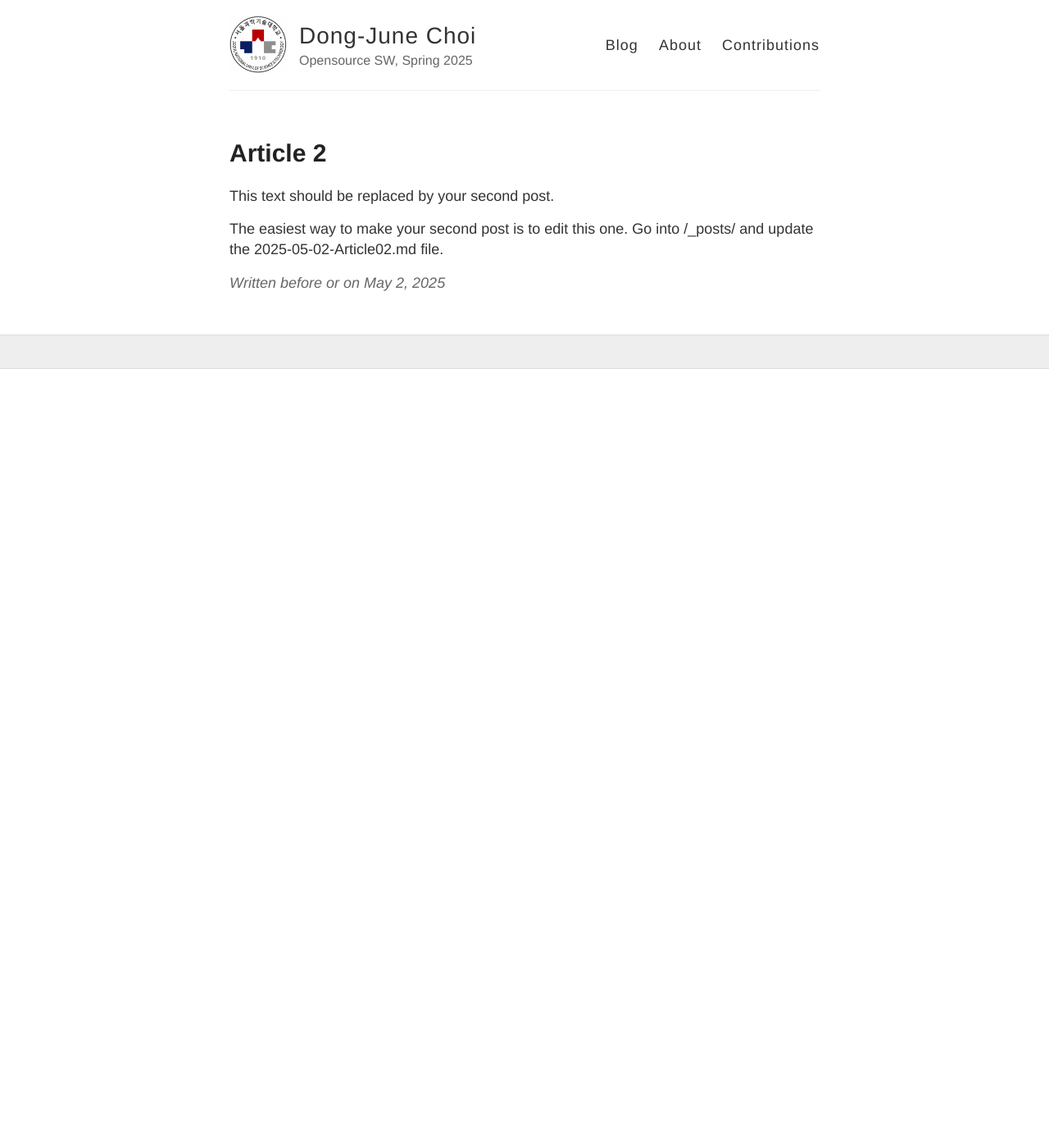
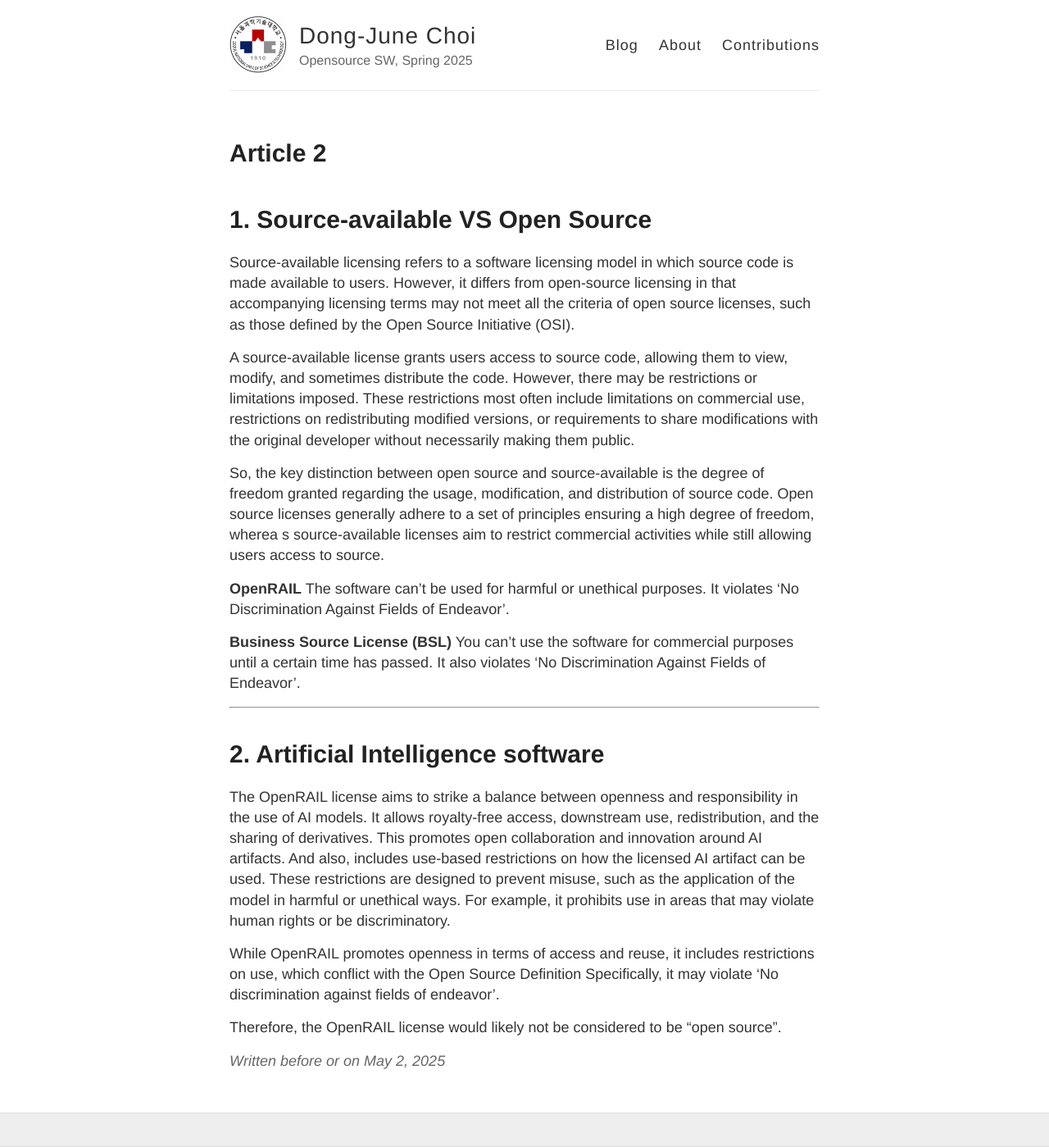
Before and after one commit to IISE-OSS25/00chl248-blog, a Jekyll site: the page built from _posts/2025-05-02-Article02.md, in a window 1280 px wide. Shown: the whole page at 82% size. Built offline with Jekyll 4.4.1, drawn with Linux system fonts in a browser that asks for light colours; before the commit the page ends 900 px from its top, so only the background shows below that.

Commit message:
Update article 2

```diff
--- a/_posts/2025-05-02-Article02.md
+++ b/_posts/2025-05-02-Article02.md
@@ -3,8 +3,25 @@ layout: post
 title: Article 2
 ---
 
+# 1. Source-available VS Open Source
+Source-available licensing refers to a software licensing model in which source code is made available to users. However, it differs from open-source licensing in that accompanying licensing terms may not meet all the criteria of open source licenses, such as those defined by the Open Source Initiative (OSI).
 
-This text should be replaced by your second post.
+A source-available license grants users access to source code, allowing them to view, modify, and sometimes distribute the code. However, there may be restrictions or limitations imposed. These restrictions most often include limitations on commercial use, restrictions on redistributing modified versions, or requirements to share modifications with the original developer without necessarily making them public.
 
-The easiest way to make your second post is to edit this one.
-Go into /_posts/ and update the 2025-05-02-Article02.md file.
+So, the key distinction between open source and source-available is the degree of freedom granted regarding the usage, modification, and distribution of source code. Open source licenses generally adhere to a set of principles ensuring a high degree of freedom, wherea s source-available licenses aim to restrict commercial activities while still allowing users access to source.
+
+**OpenRAIL**
+The software can’t be used for harmful or unethical purposes. It violates 'No Discrimination Against Fields of Endeavor'.
+
+**Business Source License (BSL)**
+You can’t use the software for commercial purposes until a certain time has passed. It also violates 'No Discrimination Against Fields of Endeavor'.
+
+<hr>
+
+# 2. Artificial Intelligence software
+The OpenRAIL license aims to strike a balance between openness and responsibility in the use of AI models. It allows royalty-free access, downstream use, redistribution, and the sharing of derivatives. This promotes open collaboration and innovation around AI artifacts.
+And also, includes use-based restrictions on how the licensed AI artifact can be used. These restrictions are designed to prevent misuse, such as the application of the model in harmful or unethical ways. For example, it prohibits use in areas that may violate human rights or be discriminatory.
+
+While OpenRAIL promotes openness in terms of access and reuse, it includes restrictions on use, which conflict with the Open Source Definition Specifically, it may violate 'No discrimination against fields of endeavor'.
+
+Therefore, the OpenRAIL license would likely not be considered to be "open source".
```
